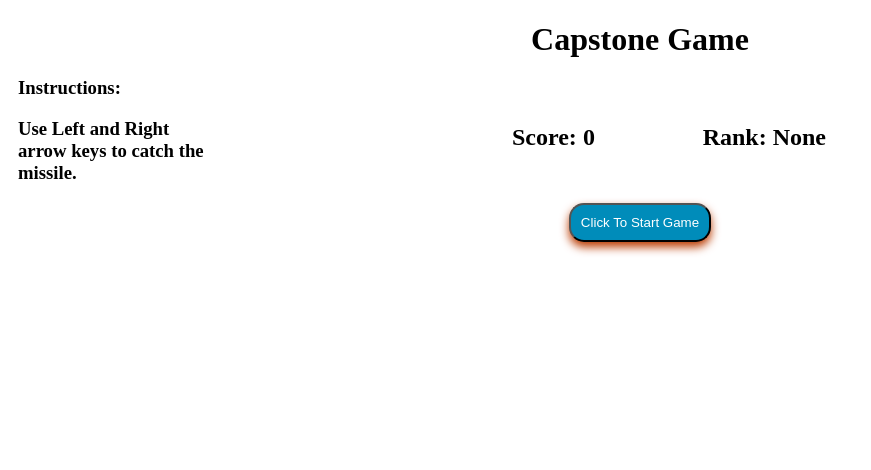
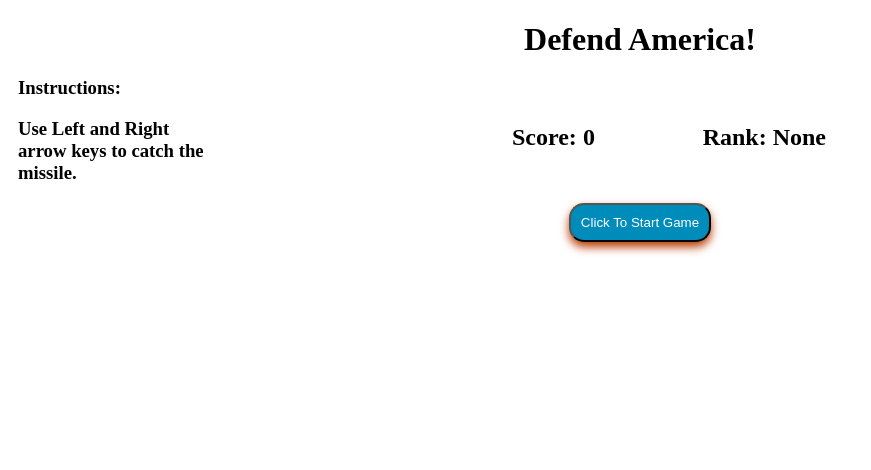
Before and after one commit to paulsonli/capstone, a plain HTML site: page index.html in a window 1280 px wide. Shown: the top 470 px of the page, without its empty margins (0-871 px from the left). Drawn offline with nearby package versions, Linux system fonts and the light colour scheme.

Commit message:
minor fix

```diff
--- a/index.html
+++ b/index.html
@@ -7,7 +7,7 @@
 </head>
 
 <body>
-    <h1 id = "name"> Capstone Game </h1>
+    <h1 id = "name"> Defend America! </h1>
     <div id = "help">
         <h3 class = "instructions">Instructions:</h3>
         <h3 class = "instructions">Use Left and Right arrow keys to catch the missile.</h3>
```
